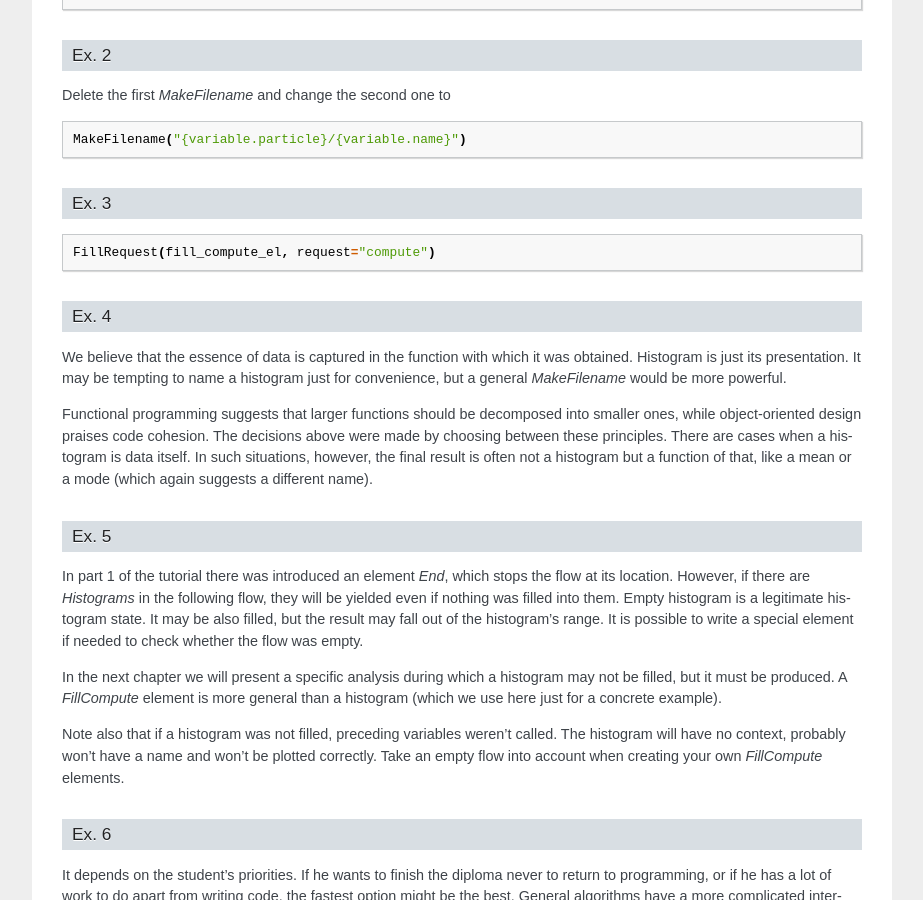
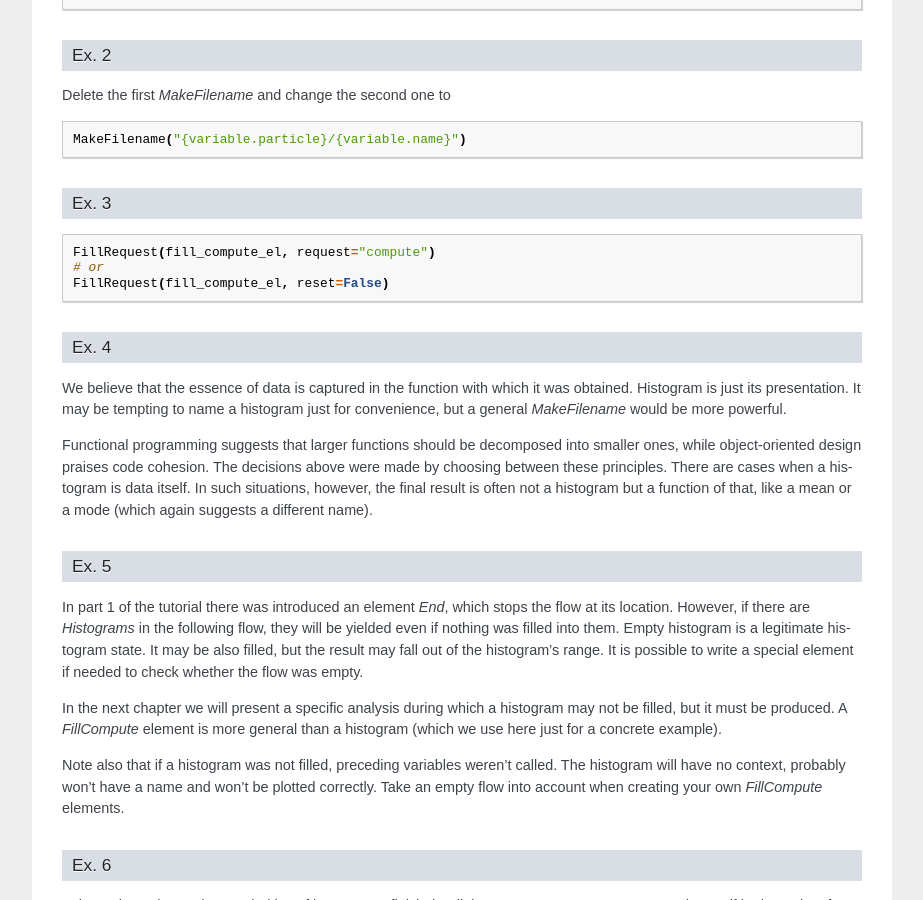
Before and after one commit to ynikitenko/lena, a Sphinx documentation site: the page built from docs/source/tutorial/answers.rst, in a window 1280 px wide and 900 px high, scrolled down 2777 px. Shown: the whole window, without its empty margins (198-1121 px from the left). Built offline with Sphinx 7.4.7, drawn with Linux system fonts in a browser that asks for light colours; comment, search, counter and statistics services are not loaded; some of the changed text lies outside the part shown.

Commit message:
Fix tutorial table of contents. Improve answers to exercises.

```diff
--- a/docs/source/tutorial.rst
+++ b/docs/source/tutorial.rst
@@ -6,10 +6,10 @@ Tutorial
    :caption: Contents:
 
     Introduction <tutorial/1-introduction>
+    Split <tutorial/2-split>
     Answers to exercises <tutorial/answers>
 
 ..
-    Split <tutorial/2-split>
     Split analysis into bins <tutorial/3_split_into_bins>
     Sequences and elements <tutorial/5_sequences_elements>
 
--- a/docs/source/tutorial/answers.rst
+++ b/docs/source/tutorial/answers.rst
@@ -177,6 +177,8 @@ Ex. 3
 .. code-block:: python
 
    FillRequest(fill_compute_el, request="compute")
+   # or
+   FillRequest(fill_compute_el, reset=False)
 
 Ex. 4
 ^^^^^
```
